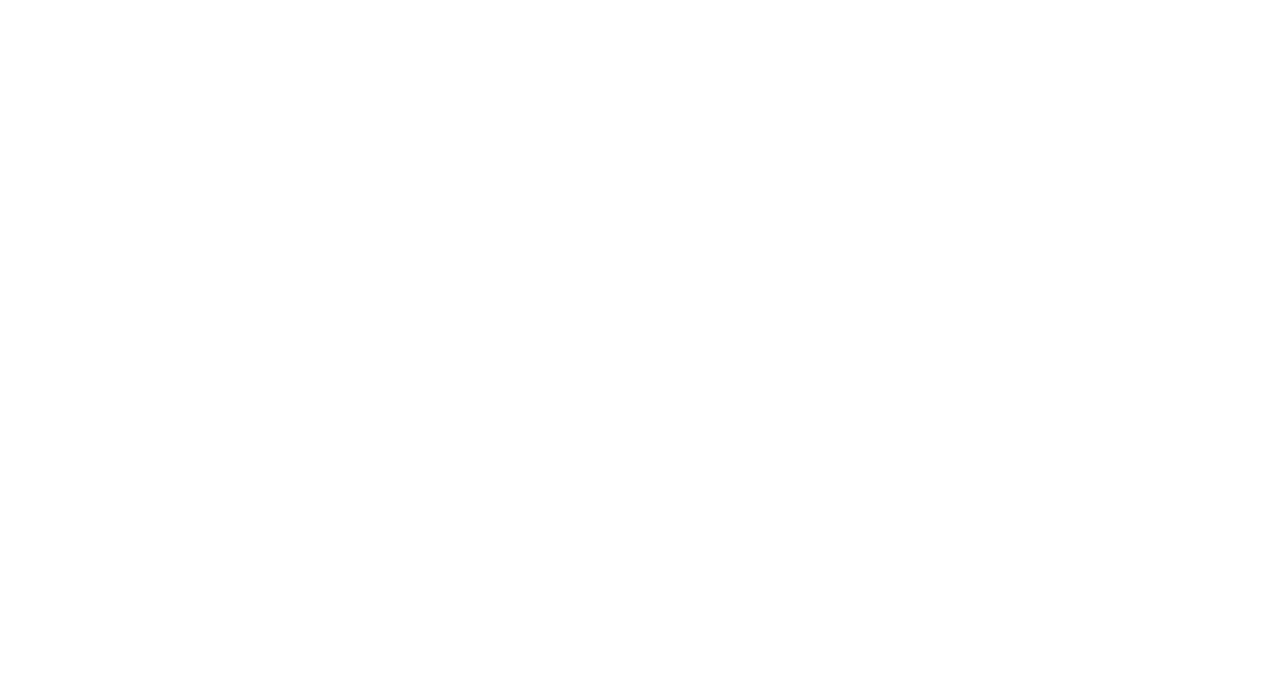
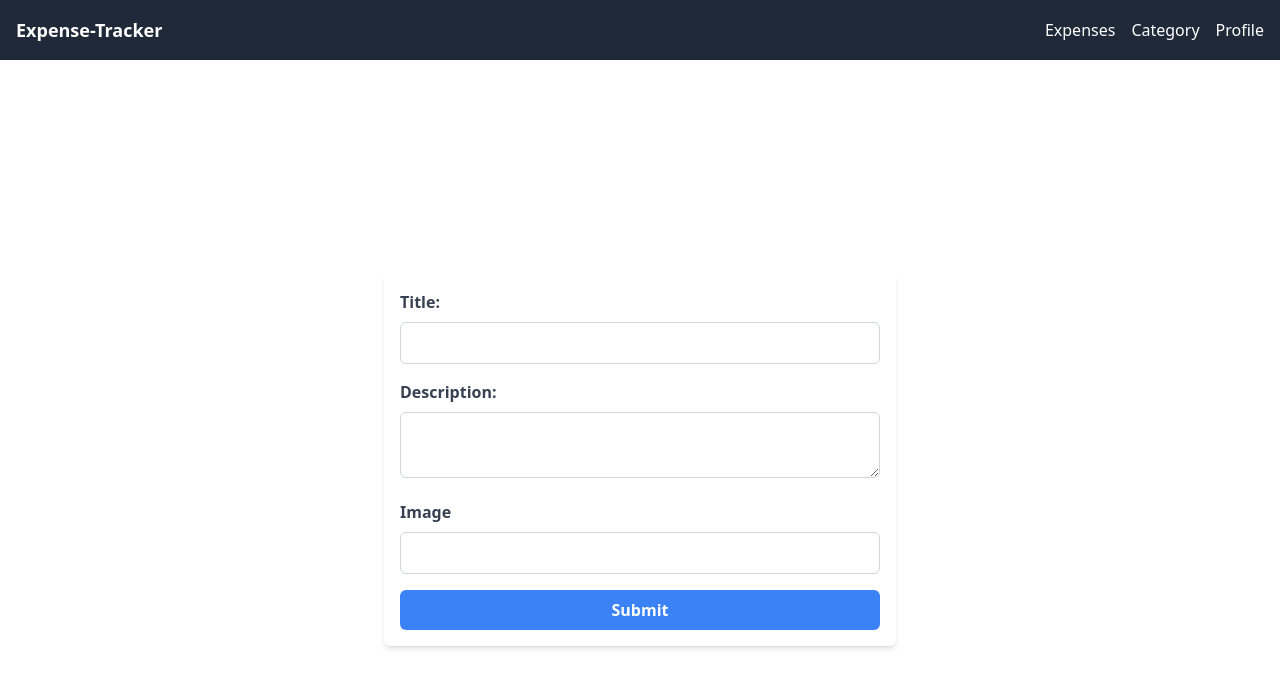
Before and after one commit to adesh3110/Expense-Tracker, a React (Create React App) app: page /categories/1/edit in a window 1280 px wide. Before the commit this address had no page. Shown: the top 688 px of the page. Built offline with nearby package versions, Linux system fonts and the light colour scheme; no server answers; sample sign-in values are in the browser's storage.

Commit message:
added features

```diff
--- a/src/App.js
+++ b/src/App.js
@@ -8,6 +8,7 @@ import ExpenseListing from "./pages/expenses/expense_listing";
 import CreateExpense from "./pages/expenses/create_expenses";
 import CategoryListing from "./pages/category/category_listing";
 import CreateCategory from "./pages/category/create_category";
+import EditCategory from "./pages/category/categoty_edit";
 
 function App() {
   return (
@@ -15,21 +16,19 @@ function App() {
       <BrowserRouter>
         <Routes>
           <Route element={<AuthLayout />}>
-            <Route path='/' element={<Login />}></Route>
-            <Route path='register' element={<RegistrationPage />}></Route>
+            <Route path='/' element={<Login />} />
+            <Route path='register' element={<RegistrationPage />} />
           </Route>
           <Route element={<MainLayout />}>
-            <Route path='profile' element={<Profile />}></Route>
-            <Route path='expenses' element={<ExpenseListing />}></Route>
-            <Route path='categories' element={<CategoryListing />}></Route>
-            <Route
-              path='expenses/create-expense'
-              element={<CreateExpense />}
-            ></Route>
+            <Route path='profile' element={<Profile />} />
+            <Route path='expenses' element={<ExpenseListing />} />
+            <Route path='categories' element={<CategoryListing />} />
+            <Route path='categories/:id/edit' element={<EditCategory />} />
+            <Route path='expenses/create-expense' element={<CreateExpense />} />
             <Route
               path='categories/create-category'
               element={<CreateCategory />}
-            ></Route>
+            />
           </Route>
         </Routes>
       </BrowserRouter>
--- a/src/helper/axios.js
+++ b/src/helper/axios.js
@@ -4,13 +4,15 @@ const axiosInstance = axios.create({
   baseURL: "https://expense-tracker.nstack.in/",
 });
 
-// axiosInstance.interceptors.response.use(null, (err) => {
-//   const response = err.response;
-//   if (response.status == 401) {
-//     localStorage.removeItem("token");
-//   }
+axiosInstance.interceptors.response.use(null, (err) => {
+  const response = err.response;
+  const url = window.location.href;
+  if (response.status === 401 && url != "/") {
+    localStorage.removeItem("token");
+    window.location.href = "/";
+  }
 
-//   return err;
-// });
+  return err;
+});
 
 export default axiosInstance;
--- a/src/pages/category/category_listing.js
+++ b/src/pages/category/category_listing.js
@@ -1,23 +1,33 @@
 import React, { useEffect, useState } from "react";
-import { useNavigate } from "react-router-dom";
+import { Link, useNavigate } from "react-router-dom";
 import { getAllCategory } from "../../services/display";
+import { deleteCategory } from "../../services/delete";
 
 const CategoryListing = () => {
+  const [page, setPage] = useState(1);
   const navigate = useNavigate();
 
   const [categories, setCategories] = useState([]);
-  const fetchCategory = async () => {
-    const data = await getAllCategory();
-    setCategories(data);
-    console.log(categories);
+  const fetchCategory = async (pageNo) => {
+    const data = await getAllCategory(pageNo);
+    setCategories([...categories, ...data]);
   };
 
+  const onDelete = async (id) => {
+    await deleteCategory(id);
+    removeById(id);
+  };
+  const removeById = (id) => {
+    const filtered = categories.filter((e) => e._id != id);
+    setCategories(filtered);
+  };
   useEffect(() => {
-    fetchCategory();
-  }, []);
+    console.log("Category List useEffect");
+    fetchCategory(page);
+  }, [page]);
 
   return (
-    <div className>
+    <>
       <button
         className='w-full bg-blue-500 text-white font-bold py-4 px-8 mt-8 mb-8 rounded-md hover:bg-blue-600 focus:outline-none focus:ring-2 focus:ring-blue-500 focus:ring-offset-2'
         onClick={() => {
@@ -29,8 +39,12 @@ const CategoryListing = () => {
       <div className='flex  gap-[15px] flex-wrap  '>
         {categories &&
           categories.map((category) => {
+            const categoryId = category["_id"];
             return (
-              <div className='max-w-sm bg-white rounded-lg shadow-md overflow-hidden  mr-4 w-64 items-center justify-center '>
+              <div
+                className='max-w-sm bg-white rounded-lg shadow-md overflow-hidden  mr-4 w-64 items-center justify-center '
+                key={categoryId}
+              >
                 <img
                   className='w-full h-48 object-cover'
                   src={category.imageUrl}
@@ -46,12 +60,34 @@ const CategoryListing = () => {
                       Read more
                     </a>
                   }
+                  <button
+                    onClick={() => onDelete(categoryId)}
+                    className='px-4 py-2 bg-red-500 text-white font-semibold rounded-md shadow-md hover:bg-red-700 focus:outline-none focus:ring-2 focus:ring-red-400 focus:ring-opacity-75 m-2'
+                  >
+                    Delete
+                  </button>
+                  <Link
+                    to={`/categories/${categoryId}/edit`}
+                    className='px-4 py-2 bg-blue-500 text-white font-semibold rounded-md shadow-md hover:bg-blue-700 focus:outline-none focus:ring-2 focus:ring-blue-400 focus:ring-opacity-75 m-2'
+                  >
+                    Edit
+                  </Link>
                 </div>
               </div>
             );
           })}
       </div>
-    </div>
+
+      <button
+        onClick={() => {
+          const newPage = page + 1;
+          setPage(newPage);
+          fetchCategory(newPage);
+        }}
+      >
+        Load More
+      </button>
+    </>
   );
 };
 
--- /dev/null
+++ b/src/pages/category/categoty_edit.js
@@ -0,0 +1,111 @@
+import React, { useEffect, useState } from "react";
+import { updateCategory } from "../../services/create";
+import { useNavigate, useParams } from "react-router-dom";
+import { getCategoryById } from "../../services/display";
+
+export default function EditCategory() {
+  const navigate = useNavigate();
+  const { id } = useParams();
+
+  const [formData, setFormData] = useState({
+    title: "",
+    description: "",
+    imageUrl: "",
+  });
+
+  const handleChange = (e) => {
+    const { name, value } = e.target;
+    setFormData({
+      ...formData,
+      [name]: value,
+    });
+  };
+
+  const handleSubmit = async (e) => {
+    e.preventDefault();
+    await updateCategory(id, formData);
+    navigate("/categories");
+  };
+
+  const fetchCategory = async () => {
+    const data = await getCategoryById(id);
+    setFormData({
+      title: data["title"],
+      description: data["description"],
+      imageUrl: data["imageUrl"],
+    });
+  };
+
+  useEffect(() => {
+    fetchCategory();
+  }, []);
+
+  return (
+    <>
+      <div className='flex items-center justify-center h-screen '>
+        <form
+          onSubmit={handleSubmit}
+          className='max-w-lg w-full p-4 bg-white shadow-md rounded-md '
+        >
+          <div className='mb-4'>
+            <label
+              htmlFor='title'
+              className='block text-gray-700 font-bold mb-2'
+            >
+              Title:
+            </label>
+            <input
+              type='text'
+              id='title'
+              name='title'
+              value={formData.title}
+              onChange={handleChange}
+              className='w-full px-3 py-2 border border-gray-300 rounded-md focus:outline-none focus:ring-2 focus:ring-blue-500'
+              required
+            />
+          </div>
+          <div className='mb-4'>
+            <label
+              htmlFor='description'
+              className='block text-gray-700 font-bold mb-2'
+            >
+              Description:
+            </label>
+            <textarea
+              id='description'
+              name='description'
+              value={formData.description}
+              onChange={handleChange}
+              className='w-full px-3 py-2 border border-gray-300 rounded-md focus:outline-none focus:ring-2 focus:ring-blue-500'
+              required
+            />
+          </div>
+
+          <div className='mb-4'>
+            <label
+              htmlFor='categoryId'
+              className='block text-gray-700 font-bold mb-2'
+            >
+              Image
+            </label>
+            <input
+              type='text'
+              id='imageUrl'
+              name='imageUrl'
+              value={formData.imageUrl}
+              onChange={handleChange}
+              className='w-full px-3 py-2 border border-gray-300 rounded-md focus:outline-none focus:ring-2 focus:ring-blue-500'
+              required
+            />
+          </div>
+          <button
+            type='submit'
+            className='w-full bg-blue-500 text-white font-bold py-2 px-4 rounded-md hover:bg-blue-600 focus:outline-none focus:ring-2 focus:ring-blue-500 focus:ring-offset-2'
+          >
+            Submit
+          </button>
+        </form>
+      </div>
+    </>
+  );
+}
--- a/src/pages/expenses/create_expenses.js
+++ b/src/pages/expenses/create_expenses.js
@@ -1,12 +1,25 @@
-import React, { useState } from "react";
+import React, { useEffect, useState } from "react";
 import { createExpense } from "../../services/create";
+import { useNavigate } from "react-router-dom";
+import { getAllCategory } from "../../services/display";
 const CreateExpense = () => {
+  const navigate = useNavigate();
   const [formData, setFormData] = useState({
     title: "",
     description: "",
     amount: 0,
     categoryId: "",
   });
+  const [category, setCategory] = useState();
+
+  const fetchCategory = async () => {
+    const data = await getAllCategory();
+    setCategory(data);
+  };
+
+  useEffect(() => {
+    fetchCategory();
+  }, []);
 
   const handleChange = (e) => {
     const { name, value } = e.target;
@@ -16,11 +29,12 @@ const CreateExpense = () => {
     });
   };
 
-  const handleSubmit = (e) => {
+  const handleSubmit = async (e) => {
     e.preventDefault();
     console.log("Form Data Submitted:", formData);
     // You can add additional code here to handle form submission, e.g., sending data to an API
-    createExpense(formData);
+    await createExpense(formData);
+    navigate("/expenses");
   };
 
   return (
@@ -83,7 +97,18 @@ const CreateExpense = () => {
           >
             Category ID:
           </label>
-          <input
+          <select
+            onChange={handleChange}
+            name='categoryId'
+            id='categoryID'
+            className='mt-1 block w-full pl-3 pr-10 py-2 text-base border-gray-300 focus:outline-none focus:ring-indigo-500 focus:border-indigo-500 sm:text-sm rounded-md'
+          >
+            {category &&
+              category.map((e) => {
+                return <option value={e["_id"]}>{e["title"]}</option>;
+              })}
+          </select>
+          {/* <input
             type='text'
             id='categoryId'
             name='categoryId'
@@ -91,8 +116,9 @@ const CreateExpense = () => {
             onChange={handleChange}
             className='w-full px-3 py-2 border border-gray-300 rounded-md focus:outline-none focus:ring-2 focus:ring-blue-500'
             required
-          />
+          /> */}
         </div>
+
         <button
           type='submit'
           className='w-full bg-blue-500 text-white font-bold py-2 px-4 rounded-md hover:bg-blue-600 focus:outline-none focus:ring-2 focus:ring-blue-500 focus:ring-offset-2'
--- a/src/pages/expenses/expense_listing.js
+++ b/src/pages/expenses/expense_listing.js
@@ -1,15 +1,27 @@
 import React, { useEffect, useState } from "react";
 import { useNavigate } from "react-router-dom";
-import CreateExpense from "./create_expenses";
+import { getAllExpense } from "../../services/display";
+import { deleteExpense } from "../../services/delete";
 
-const ExpenseListing = (/*{ expense, budget }*/) => {
-  const [epense, setExpense] = useState([]);
-  const expense = {};
+const ExpenseListing = () => {
+  const navigate = useNavigate();
+  const [expenses, setExpenses] = useState([]);
 
-  const navigate = useNavigate();
-  // useEffect(()=>{
-  //   const expense = dis
-  // })
+  const fetchExpense = async () => {
+    const data = await getAllExpense();
+    setExpenses(data);
+  };
+
+  const onDelete = async (id) => {
+    const reponse = await deleteExpense(id);
+    fetchExpense();
+  };
+
+  useEffect(() => {
+    console.log("Expense List useEffect");
+    fetchExpense();
+  }, []);
+
   return (
     <div className='m-2'>
       <button
@@ -20,22 +32,26 @@ const ExpenseListing = (/*{ expense, budget }*/) => {
       >
         Create Expense
       </button>
+      {expenses &&
+        expenses.map((expense) => {
+          const id = expense["_id"];
+          return (
             <div className='bg-white shadow-md rounded-lg p-4 mb-4'>
               <h2 className='text-lg font-bold mb-2'>{expense.name}</h2>
               <div className='flex justify-between items-center mb-2'>
-          <span className='text-gray-600'>Category: {expense.category}</span>
-          <span className='text-gray-600'>${expense.amount.toFixed(2)}</span>
+                <span className='text-gray-600'>Title: {expense.title}</span>
+                <span className='text-gray-600'>${expense.amount}</span>
               </div>
               <p className='text-gray-600 mb-2'>{expense.description}</p>
+              <button
+                onClick={() => onDelete(id)}
+                className='px-4 py-2 bg-red-500 text-white font-semibold rounded-md shadow-md hover:bg-red-700 focus:outline-none focus:ring-2 focus:ring-red-400 focus:ring-opacity-75 m-2'
+              >
+                Delete
+              </button>
             </div>
-      <div className='bg-white shadow-md rounded-lg p-4 mb-4'>
-        <h2 className='text-lg font-bold mb-2'>{expense.name}</h2>
-        <div className='flex justify-between items-center mb-2'>
-          <span className='text-gray-600'>Category: {expense.category}</span>
-          <span className='text-gray-600'>${expense.amount.toFixed(2)}</span>
-        </div>
-        <p className='text-gray-600 mb-2'>{expense.description}</p>
-      </div>
+          );
+        })}
     </div>
   );
 };
--- a/src/services/create.js
+++ b/src/services/create.js
@@ -32,4 +32,20 @@ async function createCategory(payload) {
   }
 }
 
-export { createExpense, createCategory };
+async function updateCategory(id, payload) {
+  const path = `v1/category/${id}`;
+  const token = localStorage.getItem("token");
+  const headers = {
+    Authorization: `Bearer ${token}`,
+  };
+  try {
+    const response = await axiosInstance.put(path, payload, {
+      headers: headers,
+    });
+    return response?.data;
+  } catch (err) {
+    console.log(err);
+  }
+}
+
+export { createExpense, createCategory, updateCategory };
--- /dev/null
+++ b/src/services/delete.js
@@ -0,0 +1,29 @@
+import axiosInstance from "../helper/axios";
+
+async function deleteCategory(id) {
+  const path = `/v1/category/${id}`;
+  const token = localStorage.getItem("token");
+
+  const response = await axiosInstance.delete(path, {
+    headers: {
+      Authorization: `Bearer ${token}`,
+    },
+  });
+
+  console.log(response);
+}
+
+async function deleteExpense(id) {
+  const path = `/v1/expenses/${id}`;
+  const token = localStorage.getItem("token");
+
+  const response = await axiosInstance.delete(path, {
+    headers: {
+      Authorization: `Bearer ${token}`,
+    },
+  });
+
+  console.log(response);
+}
+
+export { deleteCategory, deleteExpense };
```
Also changed, not shown: src/layouts/main_layout.js (+9 -9 lines), src/services/display.js (+19 -7 lines). Lines whose indentation alone changed are shown as unchanged.
